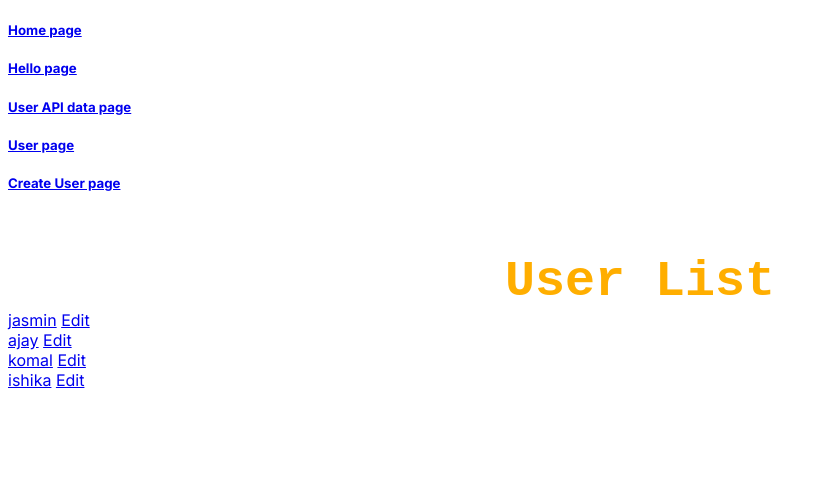
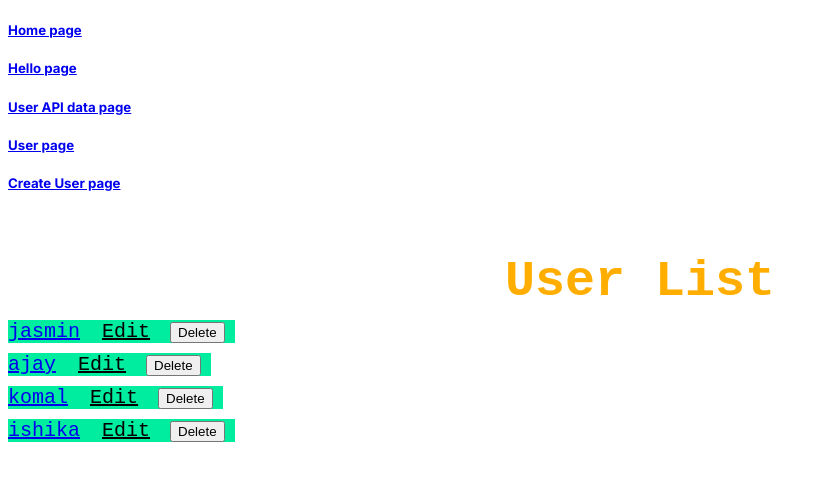
Before and after one commit to Jasmin2208/Nextjs, a Next.js app: page /user in a window 1280 px wide. Shown: the top 480 px of the page, without its empty margins (0-826 px from the left). Built offline with nearby package versions, Linux system fonts and the light colour scheme.

Commit message:
Integrate Delete API Next js

```diff
--- a/src/app/globals.css
+++ b/src/app/globals.css
@@ -146,3 +146,17 @@ a {
   margin-top: 30px;
   text-align: -webkit-center;
 }
+
+.span{
+  margin: 10px;
+  color: black;
+}
+
+.list{
+  margin-top: 10px;
+  background-color: rgb(0, 236, 158);
+  width: fit-content;
+  color: black;
+  font-family: monospace;
+  font-size: 20px;
+}
--- a/src/app/user/page.js
+++ b/src/app/user/page.js
@@ -1,5 +1,6 @@
 import Link from 'next/link'
 import React from 'react'
+import DeleteUser from '../../utils/DeleteUser'
 
 async function getUsers() {
     let data = await fetch("http://localhost:3000/api/user")
@@ -9,15 +10,14 @@ async function getUsers() {
 
 async function page() {
     const user = await getUsers()
-    console.log("user", user)
     return (
         <>
             <div className='heading'>User List</div>
 
             {
                 user.map((u) => {
-                    return <div key={u.id}>
-                        <Link href={`/user/${u.id}`}>{u.name}</Link> <a href={`/user/${u.id}/update`}>Edit</a>
+                    return <div key={u.id} className='list'>
+                        <Link href={`/user/${u.id}`}>{u.name}</Link> <a href={`/user/${u.id}/update`} className='span'>Edit</a><span className='span'><DeleteUser id={u.id} /></span>
                     </div>
                 })
             }
--- /dev/null
+++ b/src/utils/DeleteUser.js
@@ -0,0 +1,19 @@
+'use client'
+
+async function DeleteUser(props) {
+    const id = props.id
+    const handleDelete = async ()=>{
+        let data = await fetch(`http://localhost:3000/api/user/${id}`, {
+            method: "DELETE",
+          })
+          data = await data.json()
+          if (data.error) {
+            alert(data.result)
+          } else {
+            alert(data.result)
+          }
+    }
+  return <button onClick={handleDelete}>Delete</button>
+}
+
+export default DeleteUser
```
